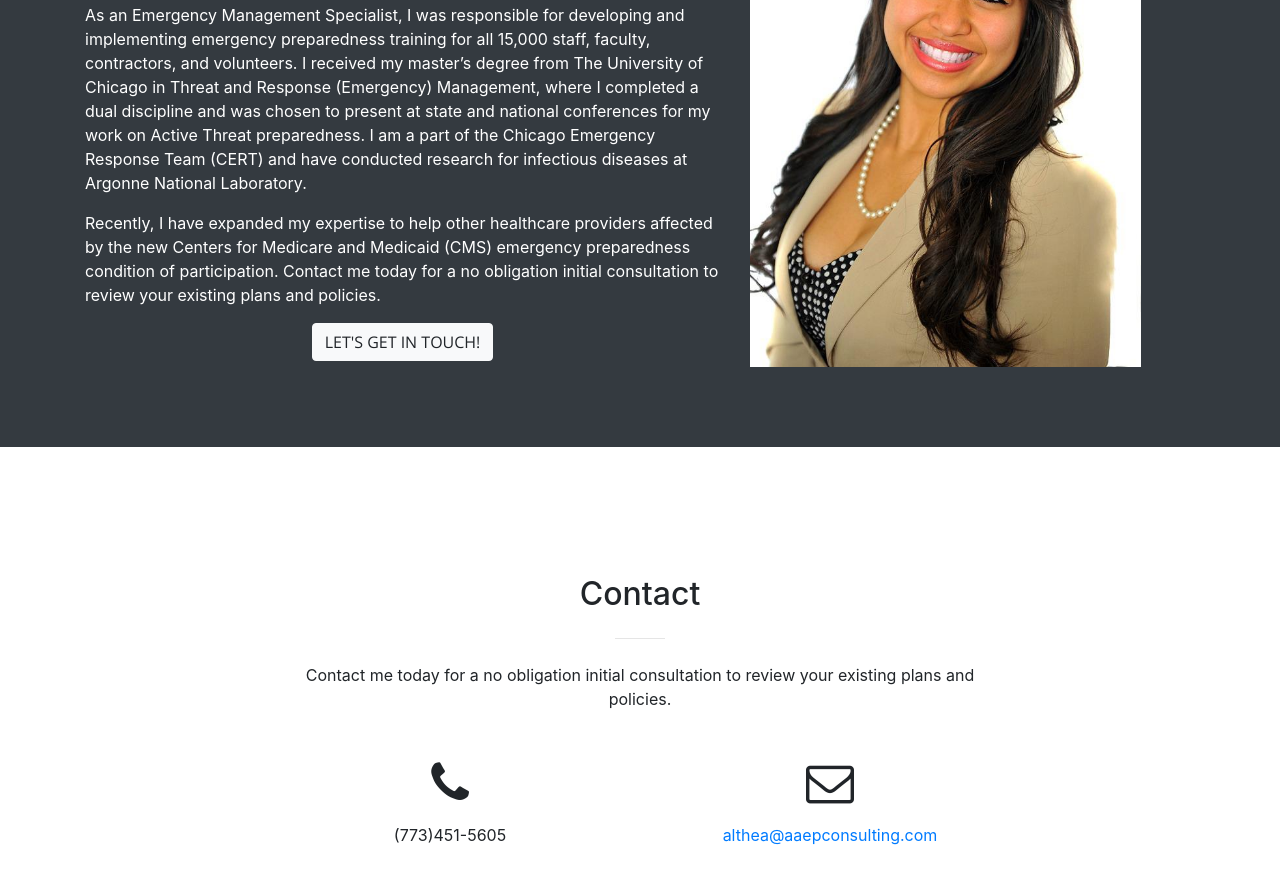
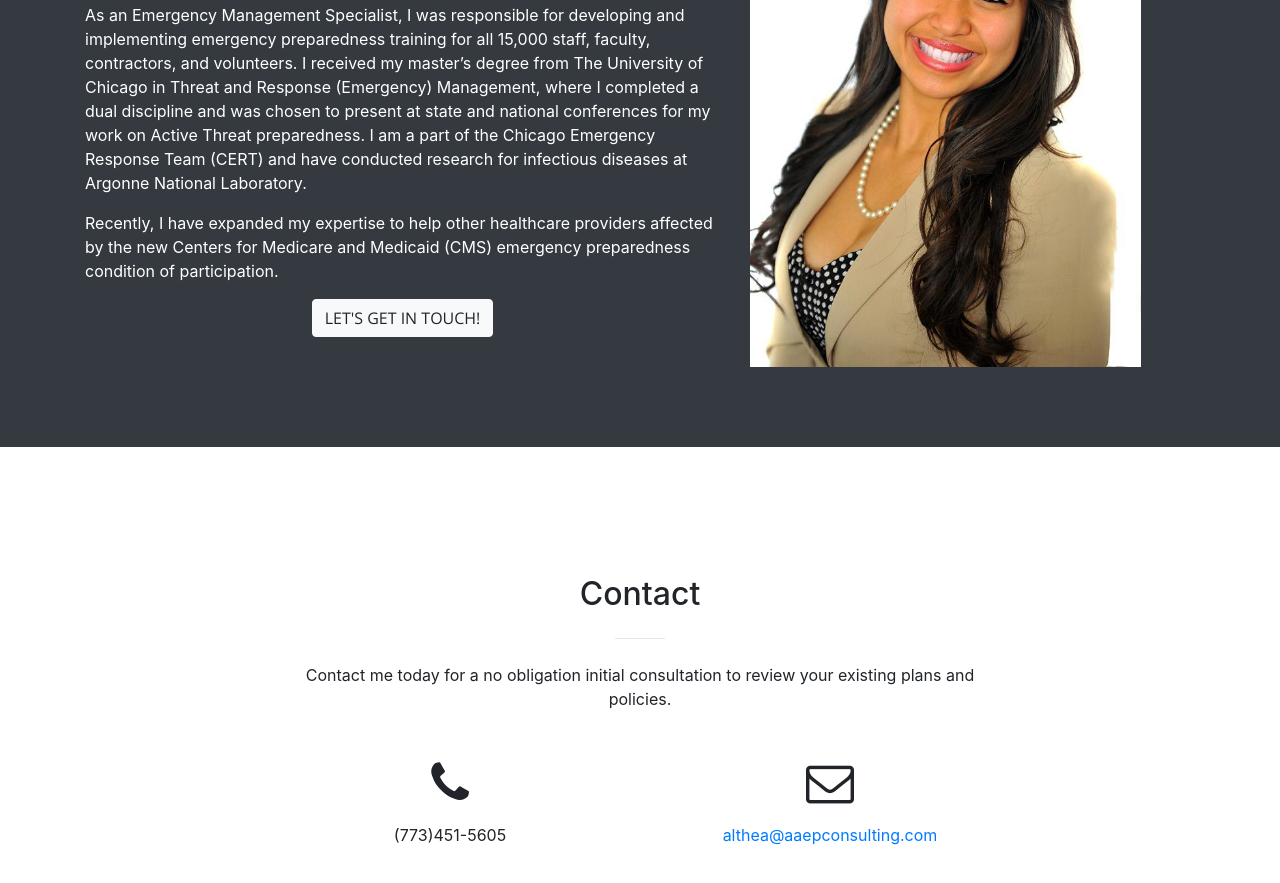
Before and after one commit to Seasonings/Seasonings.github.io, a website with bundled scripts: page index.html in a window 1280 px wide. Shown: the part 2435-3318 px from the top of the page. Built offline with nearby package versions, Linux system fonts and the light colour scheme.

Commit message:
changed about me description

```diff
--- a/index.html
+++ b/index.html
@@ -139,7 +139,7 @@
             </p>
             <p class="text-left sr-about">As an Emergency Management Specialist, I was responsible for developing and implementing emergency preparedness training for all 15,000 staff, faculty, contractors, and volunteers.  I received my master’s degree from The University of Chicago in Threat and Response (Emergency) Management, where I completed a dual discipline and was chosen to present at state and national conferences for my work on Active Threat preparedness.  I am a part of the Chicago Emergency Response Team (CERT) and have conducted research for infectious diseases at Argonne National Laboratory.
             </p>
-            <p class="text-left sr-about">Recently, I have expanded my expertise to help other healthcare providers affected by the new Centers for Medicare and Medicaid (CMS) emergency preparedness condition of participation. Contact me today for a no obligation initial consultation to review your existing plans and policies.</p>
+            <p class="text-left sr-about">Recently, I have expanded my expertise to help other healthcare providers affected by the new Centers for Medicare and Medicaid (CMS) emergency preparedness condition of participation.</p>
             <a class="btn btn-light btn-xl js-scroll-trigger sr-button-about" href="#contact">Let's get in touch!</a>
           </div>
           <div class="col-lg-5">
```
